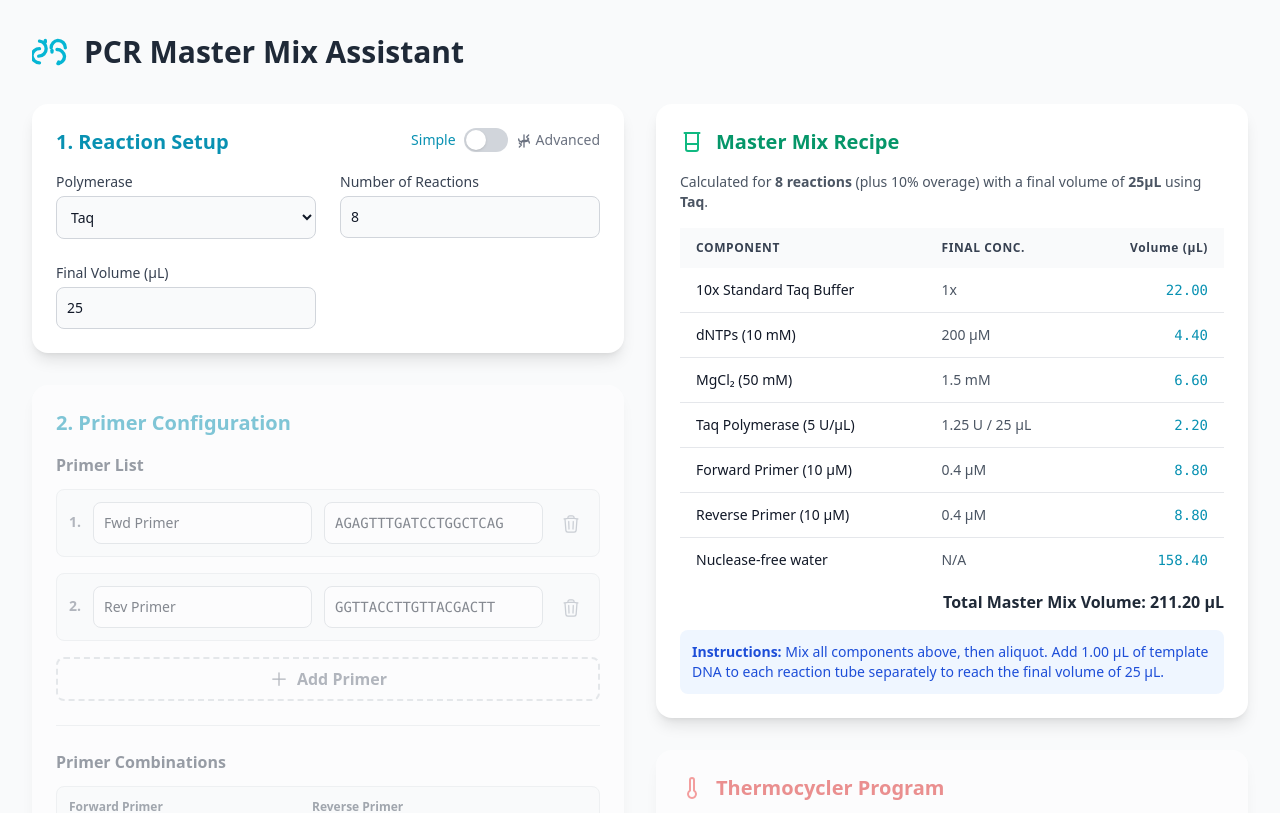
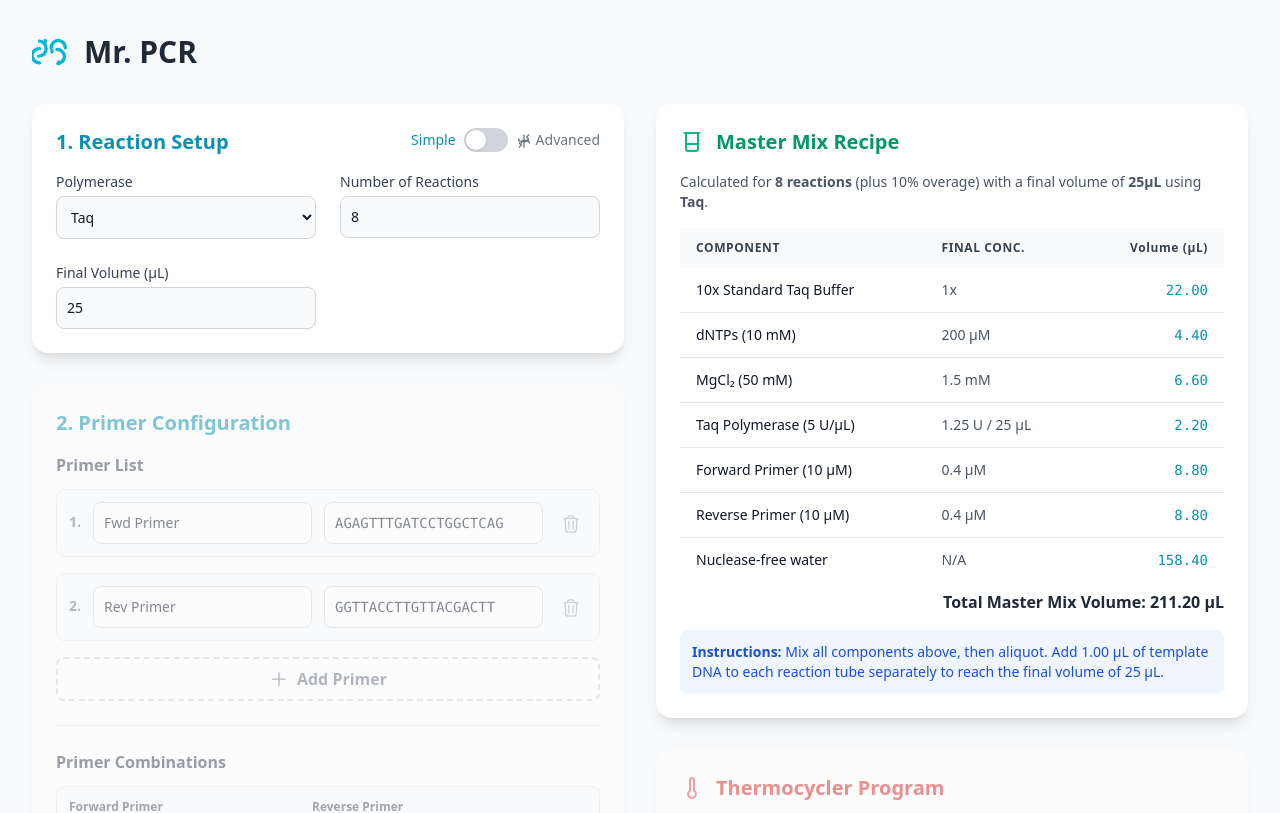
Before and after one commit to pierre-charlesworth/PCR-assistant, a React (Vite) app: page / in a window 1280 px wide. Shown: the top 813 px of the page. Built offline with nearby package versions, Linux system fonts and the light colour scheme.

Commit message:
v. 0.13
Name change

```diff
--- a/App.tsx
+++ b/App.tsx
@@ -133,7 +133,7 @@ const App: React.FC = () => {
                     <div className="flex items-center space-x-3">
                         <DnaIcon className="h-10 w-10 text-cyan-500"/>
                         <h1 className="text-2xl sm:text-3xl font-bold text-gray-800 dark:text-white">
-                            PCR Master Mix Assistant
+                            Mr. PCR
                         </h1>
                     </div>
                 </header>
--- a/index.html
+++ b/index.html
@@ -3,7 +3,7 @@
   <head>
     <meta charset="UTF-8" />
     <meta name="viewport" content="width=device-width, initial-scale=1.0" />
-    <title>PCR Master Mix & Thermocycler Assistant</title>
+    <title>Mr. PCR</title>
     <script src="https://cdn.tailwindcss.com"></script>
     <link rel="stylesheet" href="https://cdnjs.cloudflare.com/ajax/libs/font-awesome/6.5.1/css/all.min.css" integrity="sha512-DTOQO9RWCH3ppGqcWaEA1BIZOC6xxalwEsw9c2QQeAIftl+Vegovlnee1c9QX4TctnWMn13TZye+giMm8e2LwA==" crossorigin="anonymous" referrerpolicy="no-referrer" />
   <script type="importmap">
--- a/metadata.json
+++ b/metadata.json
@@ -1,5 +1,5 @@
 {
-  "name": "PCR Master Mix & Thermocycler Assistant",
+  "name": "Mr. PCR",
   "description": "An intelligent web application that helps molecular biologists calculate the perfect master mix for their PCR reactions. Users can specify the polymerase, number of reactions, and final volume. The app also allows for entering primer combinations and expected fragment sizes to generate an optimized thermocycler program using the Gemini API.",
   "requestFramePermissions": [],
   "prompt": ""
--- a/vite.config.ts
+++ b/vite.config.ts
@@ -19,8 +19,8 @@ export default defineConfig(({ mode }) => {
           registerType: 'autoUpdate',
           includeAssets: ['favicon.svg'],
           manifest: {
-            name: 'PCR Master Mix & Thermocycler Assistant',
-            short_name: 'PCR Assistant',
+            name: 'Mr. PCR',
+            short_name: 'MrPCR',
             description: 'A handy tool for calculating PCR master mixes and thermocycler programs.',
             theme_color: '#4f46e5',
             background_color: '#ffffff',
```
